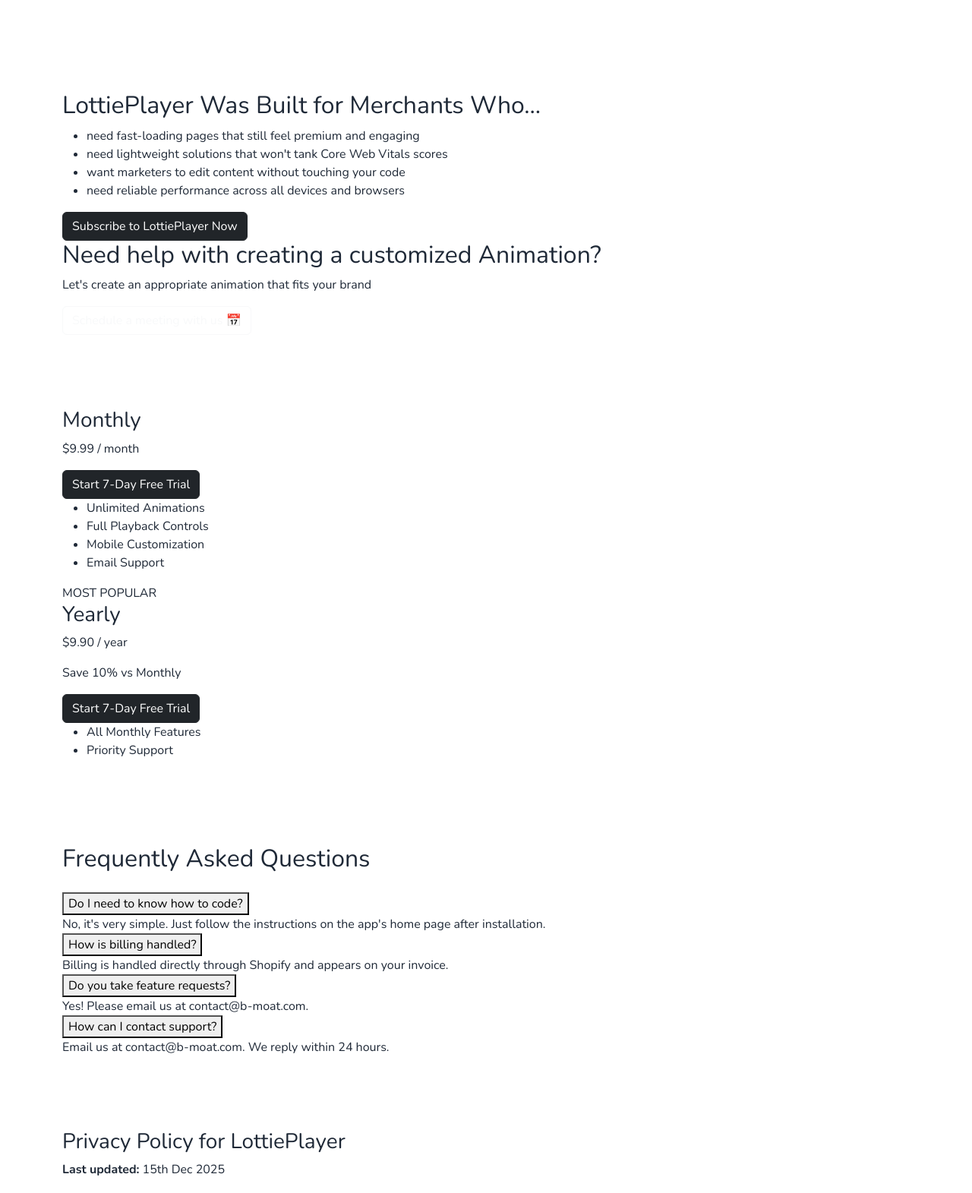
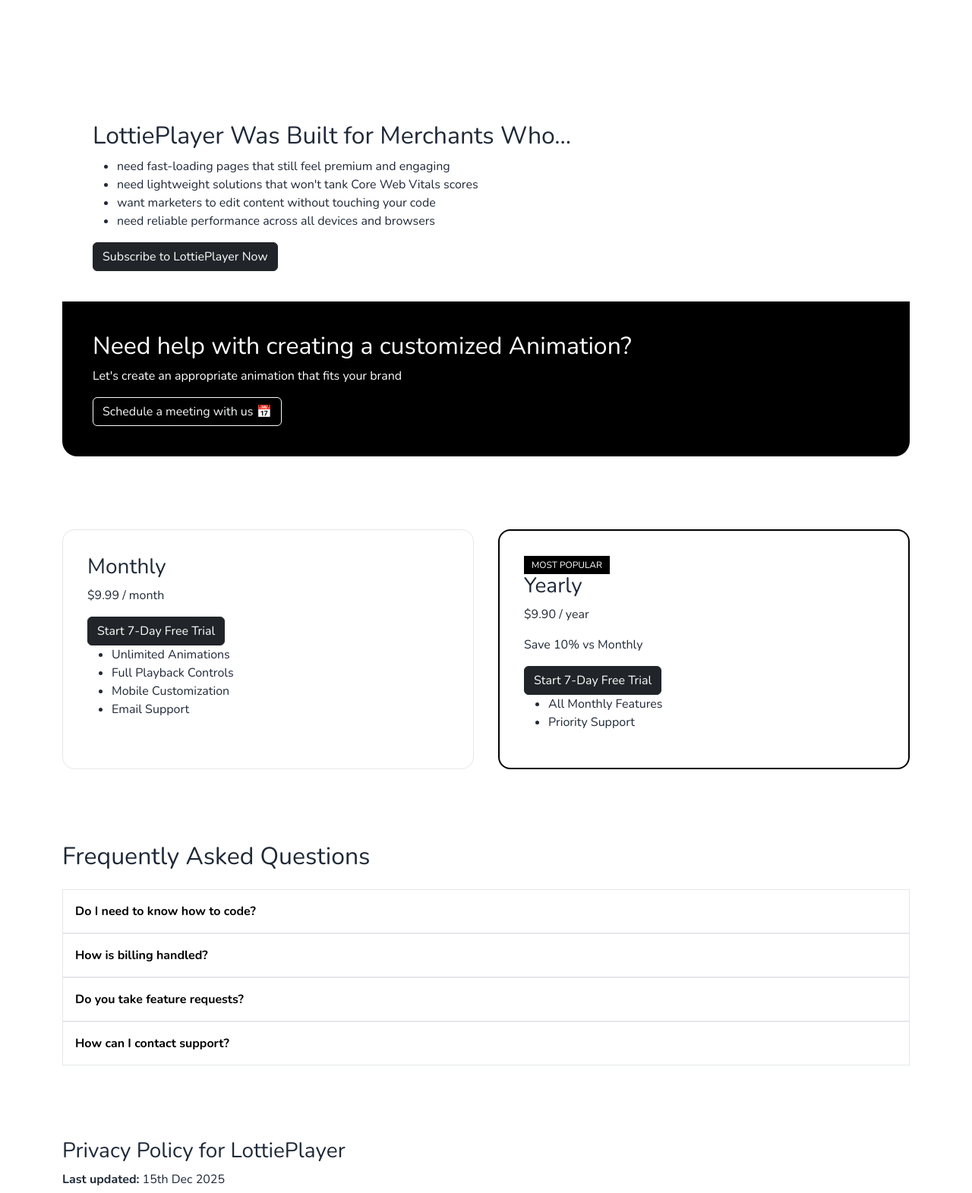
Before and after one commit to 123Lasya/LottiePlayer-Marketing-Site, a plain HTML site: page index.html in a window 1280 px wide. Shown: the part 2000-3571 px from the top of the page at 76% size. Drawn offline with nearby package versions, Linux system fonts and the light colour scheme; a script that the page names is missing.

Commit message:
Add styles for split CTA, pricing, FAQ, and footer

```diff
--- a/styles.css
+++ b/styles.css
@@ -97,6 +97,75 @@
   border-radius: 999px;
   font-weight: 700;
 }
+/* Split CTA */
+.split-cta-box {
+  border-radius: 20px;
+  overflow: hidden;
+}
+
+.split-cta-top {
+  background: #ffffff;
+  padding: 40px;
+}
+
+.split-cta-bottom {
+  background: #000000;
+  color: #ffffff;
+  padding: 40px;
+}
+
+/* Pricing */
+.pricing-grid {
+  display: grid;
+  grid-template-columns: repeat(2, 1fr);
+  gap: 32px;
+}
+
+.pricing-card {
+  border: 1px solid #e5e7eb;
+  border-radius: 16px;
+  padding: 32px;
+}
+
+.pricing-card.popular {
+  border: 2px solid #000;
+}
+
+.badge-popular {
+  background: #000;
+  color: #fff;
+  padding: 4px 10px;
+  font-size: 12px;
+}
+
+/* FAQ */
+.faq-question {
+  width: 100%;
+  text-align: left;
+  padding: 16px;
+  border: 1px solid #e5e7eb;
+  background: #fff;
+  font-weight: 700;
+}
+
+.faq-answer {
+  display: none;
+  padding: 16px;
+  border: 1px solid #e5e7eb;
+  border-top: none;
+}
+
+/* Footer */
+.footer {
+  border-top: 1px solid #e5e7eb;
+  font-size: 14px;
+}
+
+@media (max-width: 768px) {
+  .pricing-grid {
+    grid-template-columns: 1fr;
+  }
+}
 
 @media (max-width: 768px) {
   .feature-grid,
```
